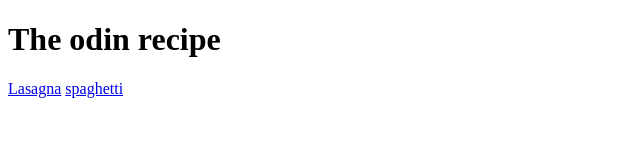
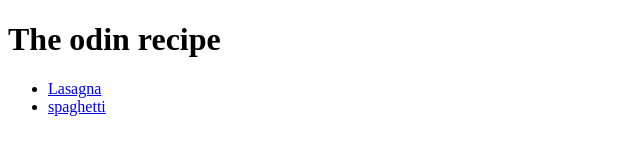
Before and after one commit to jhumelbonganciso/odin_recipe, a plain HTML site: page index.html in a window 1280 px wide. Shown: the whole page, without its empty margins (0-640 px from the left). Drawn offline with Linux system fonts and the light colour scheme.

Commit message:
second commit

```diff
--- a/index.html
+++ b/index.html
@@ -8,7 +8,10 @@
 </head>
 <body>
     <h1>The odin recipe</h1>
-    <a href="recipes/lasagna.html">Lasagna</a>
-    <a href="recipes/spaghetti.html">spaghetti</a>
+    <ul>
+        <li><a href="recipes/lasagna.html">Lasagna</a></li>
+        <li><a href="recipes/spaghetti.html">spaghetti</a></li>
+    </ul>
+
 </body>
 </html>
```
